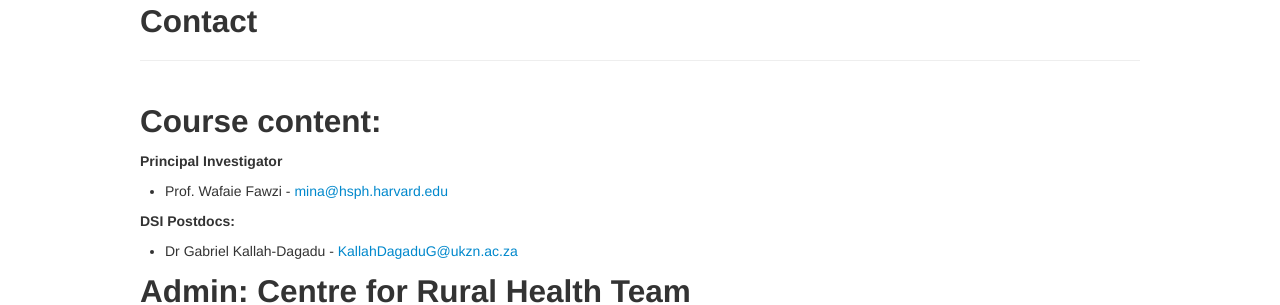
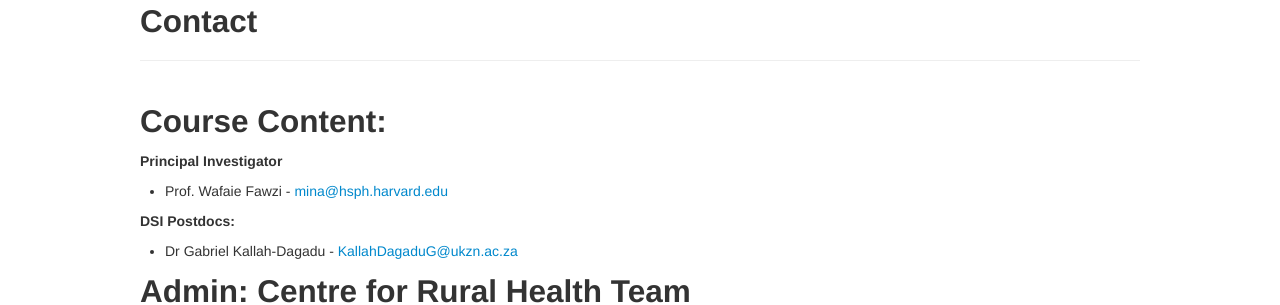
Before and after one commit to ccfscourseukzn/ccfscourseukzn.github.io, a Jekyll site: the page built from pages/Contact.md, in a window 1280 px wide. Shown: the part 201-506 px from the top of the page. Built offline with Jekyll 4.4.1, drawn with Linux system fonts in a browser that asks for light colours.

```diff
--- a/pages/Contact.md
+++ b/pages/Contact.md
@@ -3,7 +3,7 @@ layout: page
 title: Contact
 ---
 
-## Course content:
+## Course Content:
 
 ##### Principal Investigator
 * Prof. Wafaie Fawzi - [mina@hsph.harvard.edu](mina@hsph.harvard.edu)
```
